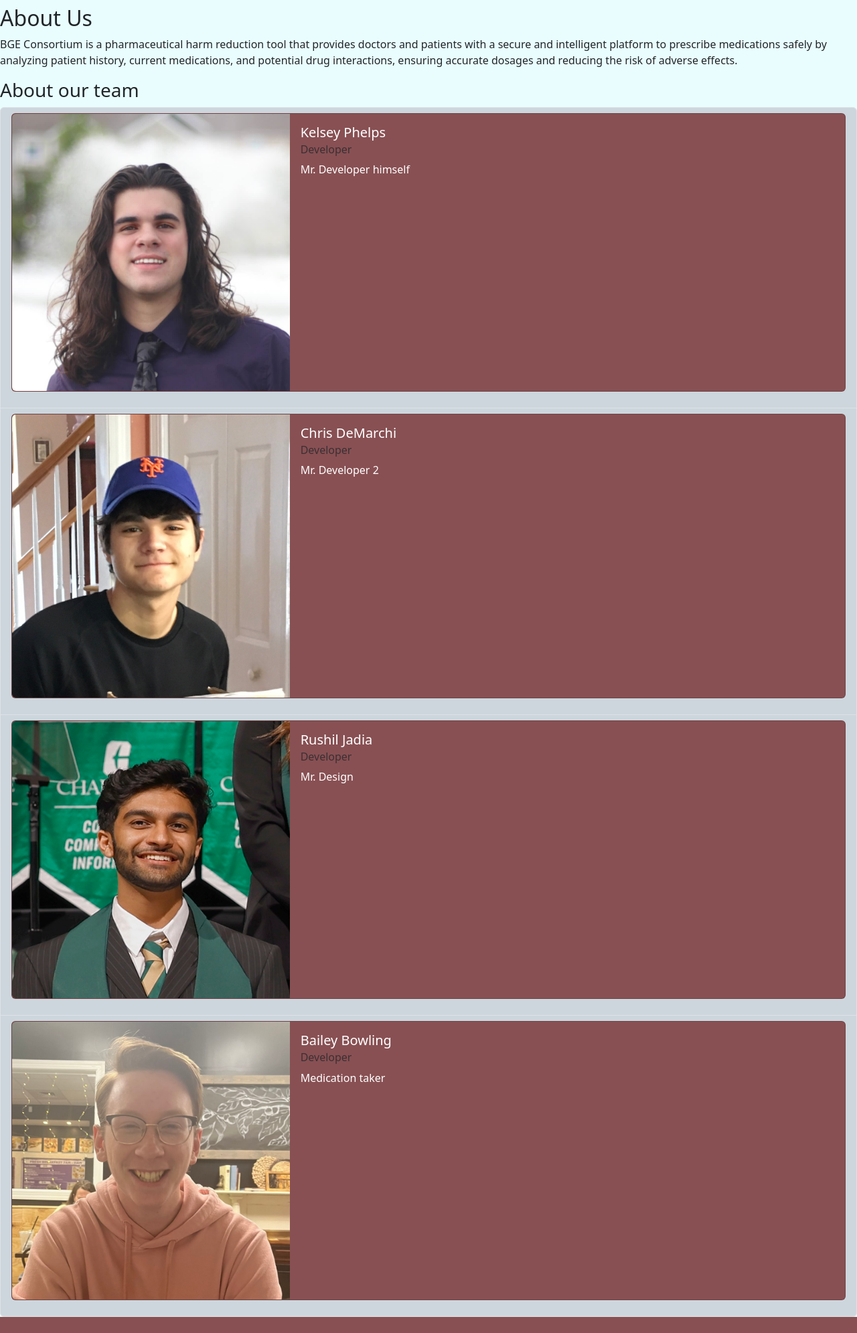
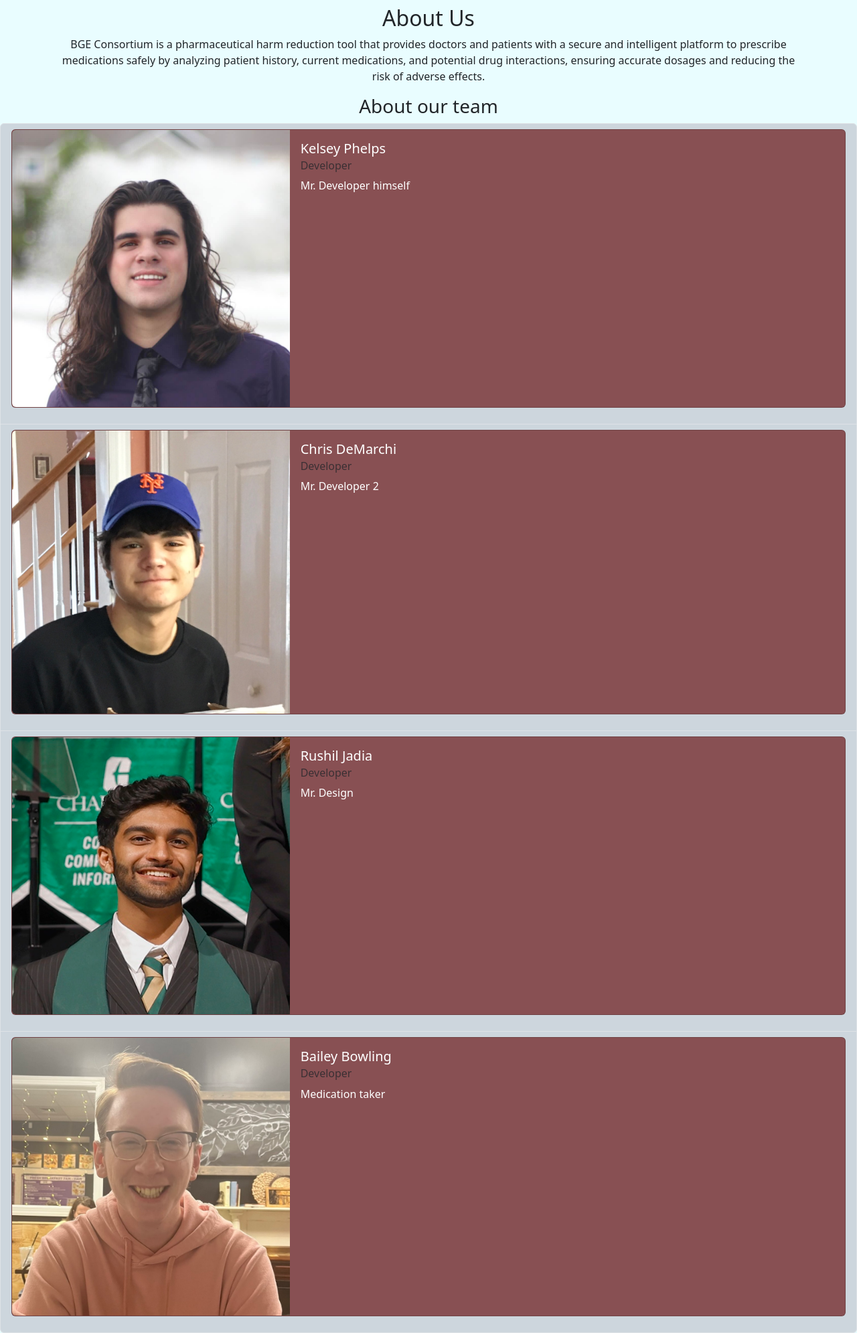
Before and after one commit to kaphelps33/BGE, a Flask app: page /about in a window 1280 px wide. Shown: the part 66-2057 px from the top of the page at 67% size. Before the commit the page ends 2033 px from the top, so only its background shows below. Run offline with Flask 3, Linux system fonts and the light colour scheme; some libraries are stand-ins or nearby versions.

Commit message:
Update about.html

```diff
--- a/app/templates/about.html
+++ b/app/templates/about.html
@@ -1,12 +1,20 @@
 {% extends "base.html" %}
 {% block title %}About{% endblock %}
 {% block content %}
-<h2>About Us</h2>
-<p>BGE Consortium is a pharmaceutical harm reduction tool that provides doctors and patients with a secure and
-  intelligent platform to prescribe medications safely by analyzing patient history, current medications, and potential
-  drug interactions, ensuring accurate dosages and reducing the risk of adverse effects.</p>
-<section>
-  <h3>About our team</h3>
+<section class="jumbotron text-center">
+  <div class="container">
+    <h2 class="jumbotron-heading">About Us</h2>
+    <p class="align-items-center">BGE Consortium is a pharmaceutical harm reduction tool that
+      provides doctors and patients with a secure and
+      intelligent platform to prescribe medications safely by analyzing patient history, current medications, and
+      potential
+      drug interactions, ensuring accurate dosages and reducing the risk of adverse effects.</p>
+  </div>
+</section>
+
+<section class="jumbotron">
+  <h3 class="text-center">About our team</h3>
+
   <ul class="list-group">
     <!-- <img src="{{url_for('static', filename='Chris_Profile.jpg')}}" alt="Kelsey Profile" class="img-fluid"
       style="height: 300px; width: 300px;"> -->
```
